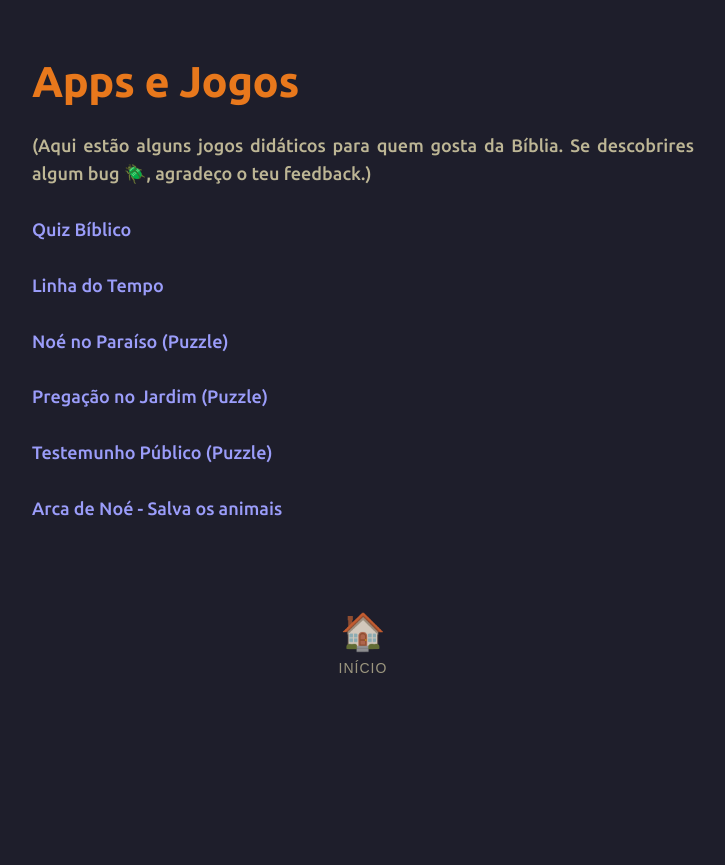
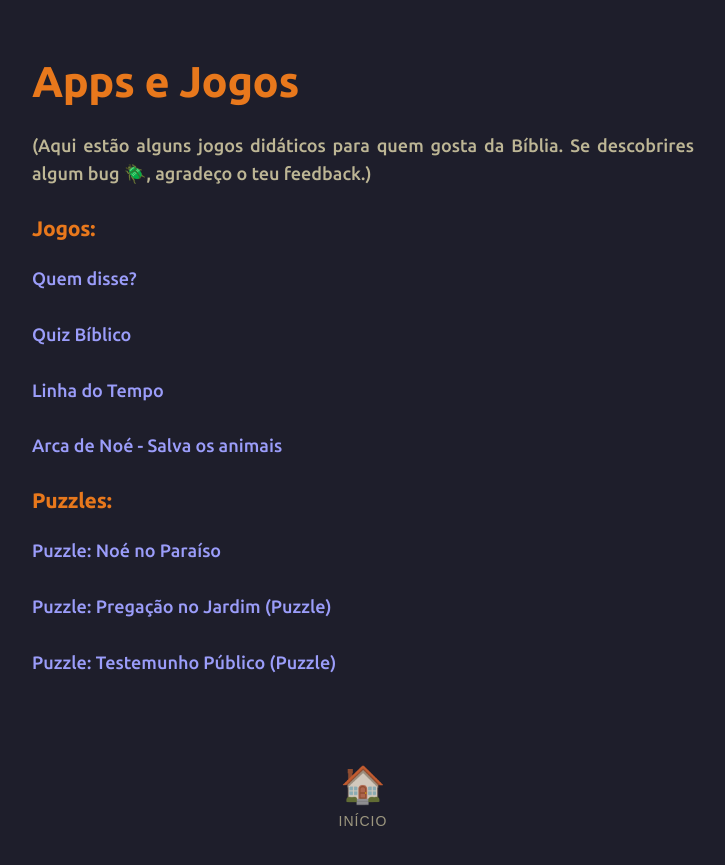
Before and after one commit to joaquim-capitao/app, a Jekyll site: the page built from index.md, in a window 1280 px wide. Shown: the top 865 px of the page, without its empty margins (277-1002 px from the left). Built offline with Jekyll 4.4.1, drawn with Linux system fonts in a browser that asks for light colours; our own code applies the rules of GitHub Pages for plain Markdown files.

Commit message:
Update index.md

```diff
--- a/index.md
+++ b/index.md
@@ -1,14 +1,20 @@
 # Apps e Jogos
 (Aqui estão alguns jogos didáticos para quem gosta da Bíblia. Se descobrires algum bug 🪲, agradeço o teu feedback.)
+
+### Jogos:
+
+[Quem disse?](https://joaquim-capitao.github.io/app/quem-disse)
 
 [Quiz Bíblico](https://joaquim-capitao.github.io/app/quiz-biblico.html)
 
 [Linha do Tempo](https://joaquim-capitao.github.io/app/linha-do-tempo)
 
-[Noé no Paraíso (Puzzle)](https://joaquim-capitao.github.io/app/puzzle_001.html)
+[Arca de Noé - Salva os animais](https://joaquim-capitao.github.io/app/salve-animais.html)
 
-[Pregação no Jardim (Puzzle)](https://joaquim-capitao.github.io/app/puzzle_002.html)
+### Puzzles:
 
-[Testemunho Público (Puzzle)](https://joaquim-capitao.github.io/app/puzzle_003.html)
+[Puzzle: Noé no Paraíso](https://joaquim-capitao.github.io/app/puzzle_001.html)
 
-[Arca de Noé - Salva os animais](https://joaquim-capitao.github.io/app/salve-animais.html)
+[Puzzle: Pregação no Jardim (Puzzle)](https://joaquim-capitao.github.io/app/puzzle_002.html)
+
+[Puzzle: Testemunho Público (Puzzle)](https://joaquim-capitao.github.io/app/puzzle_003.html)
```
